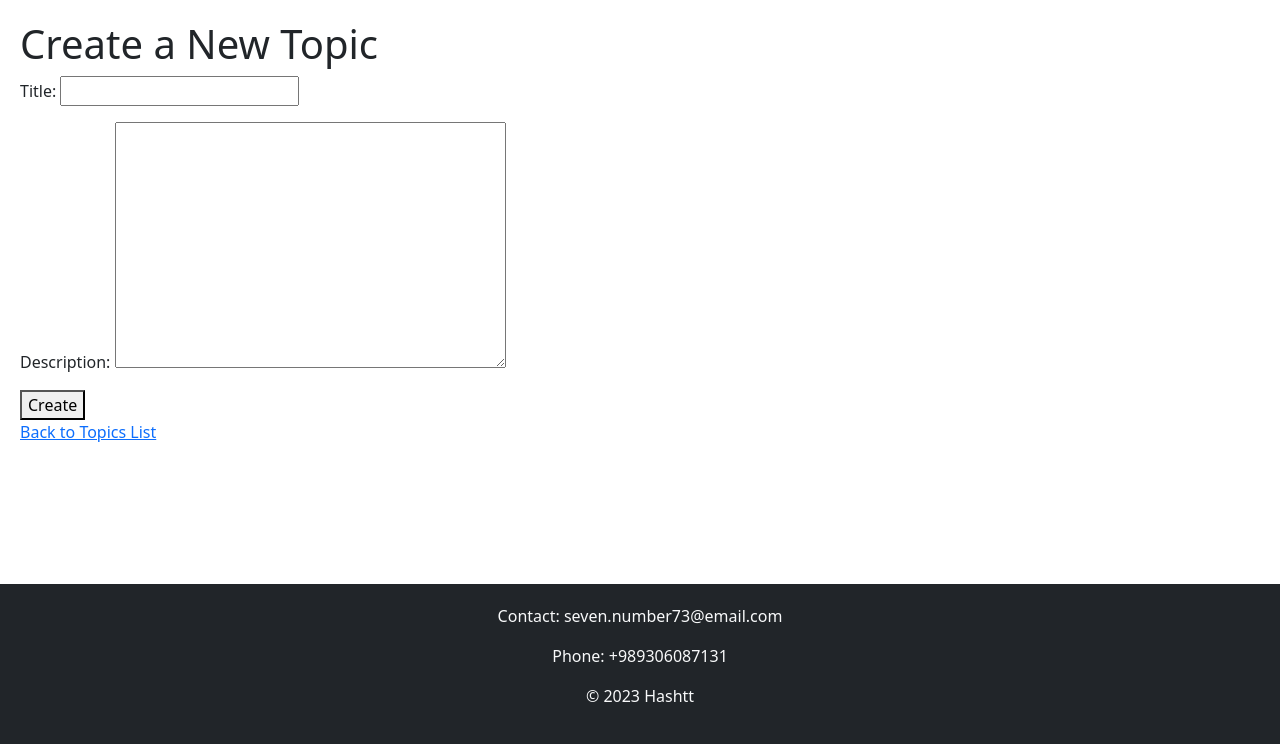
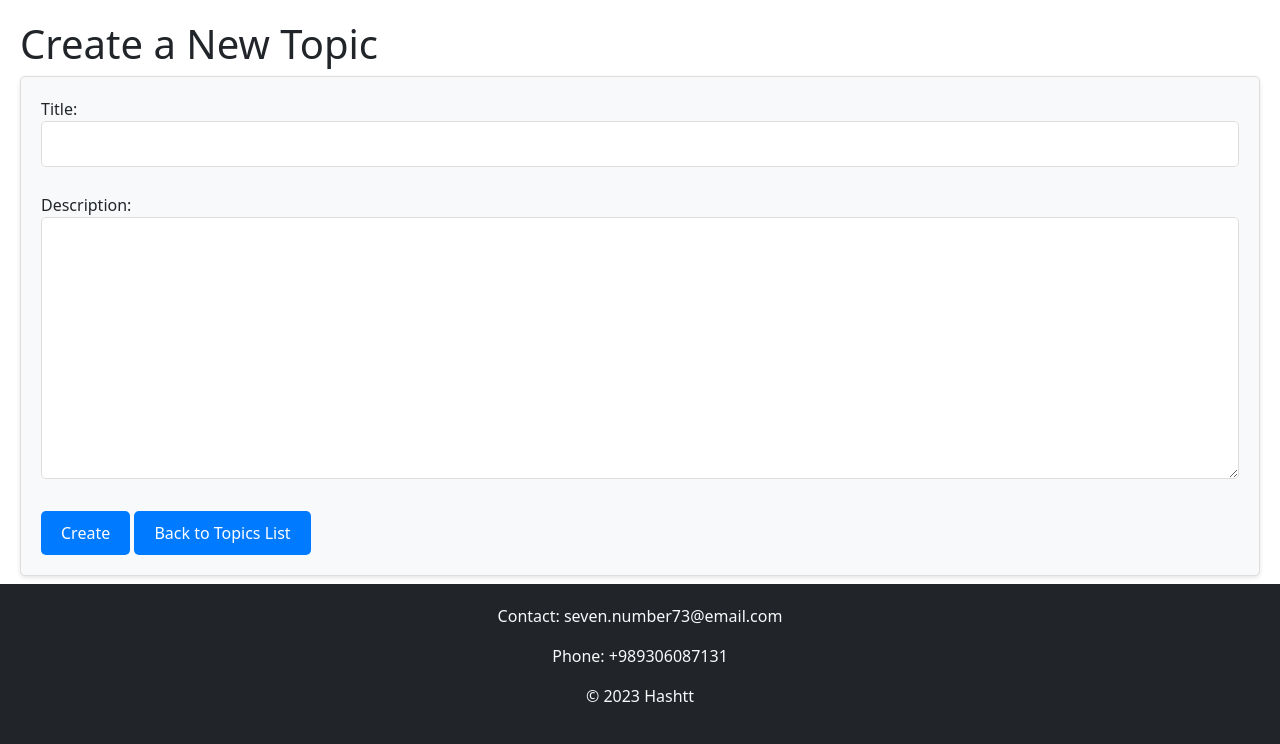
Before and after one commit to hosseinhtt/commentapp, a Django app: page /topic/create/ in a window 1280 px wide. Shown: the part 56-800 px from the top of the page. Run offline with Django 4.2, Linux system fonts and the light colour scheme; a user stored in the database is signed in.

Commit message:
a little changes in css

```diff
--- a/static/styles.css
+++ b/static/styles.css
@@ -50,6 +50,8 @@ a:hover {
     margin-bottom: 80px; /* Adjust the value as needed */
 }
 
+
+
 /* Add space below the footer */
 .footer {
     position: fixed;
@@ -99,3 +101,13 @@ a:hover {
 @media (max-width: 768px) {
     /* Adjust styles for smaller screens here if needed */
 }
+
+.form-container button a {
+    color: inherit; /* Inherit the text color from the parent container */
+    text-decoration: none; /* Remove underlines */
+}
+
+/* Hover effect for the "Back to Topics List" button (optional) */
+.form-container button a:hover {
+    /* Add any hover styles if needed, but you mentioned you want no change */
+}
--- a/templates/topic_create.html
+++ b/templates/topic_create.html
@@ -5,11 +5,13 @@
 {% block body %}
     <h1>Create a New Topic</h1>
 
-    <form method="post">
-        {% csrf_token %}
-        {{ form.as_p }}
-        <button type="submit">Create</button>
-    </form>
+    <div class="form-container">
+        <form method="post">
+            {% csrf_token %}
+            {{ form.as_p }}
+            <button type="submit">Create</button>
+            <button><a href="{% url 'topics_list' %}">Back to Topics List</a></button>
+        </form>
+    </div>
 
-    <a href="{% url 'topics_list' %}">Back to Topics List</a>
 {% endblock %}
```
Also changed, not shown: requirements.txt (added).
